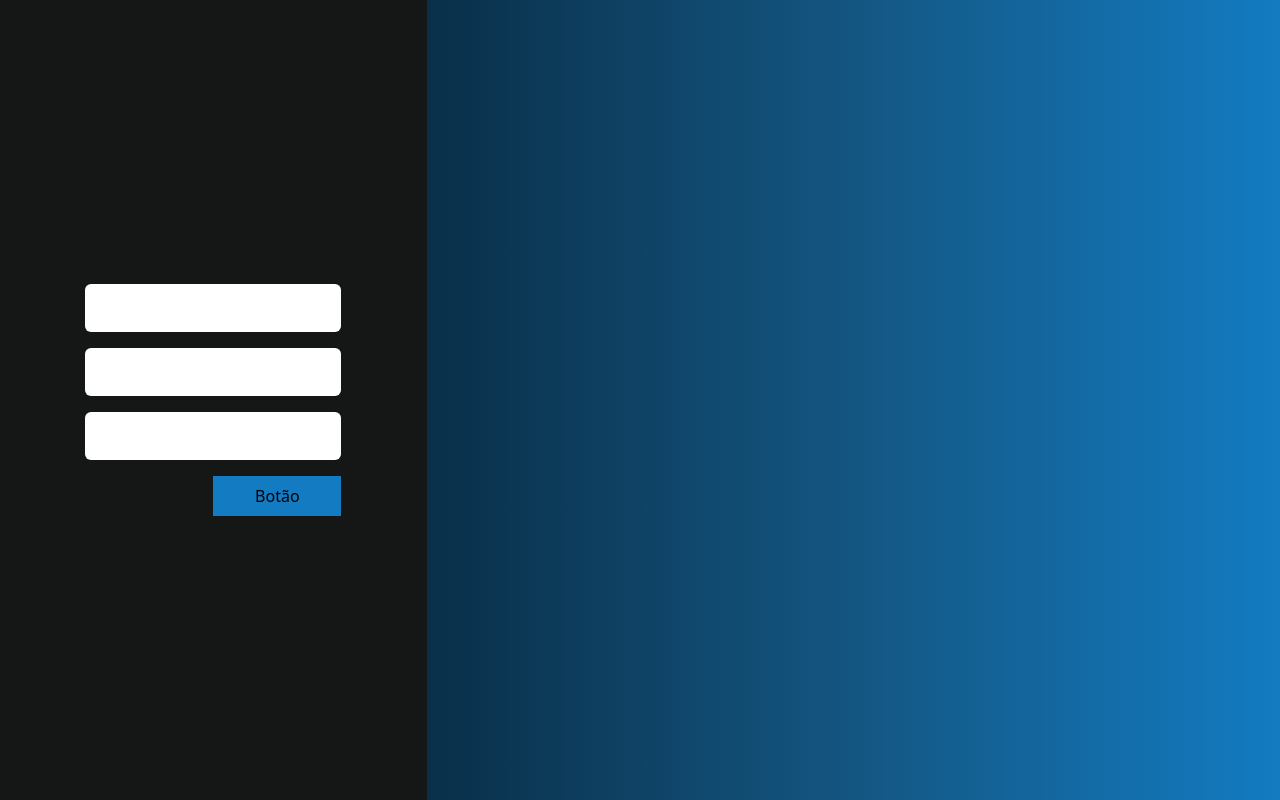
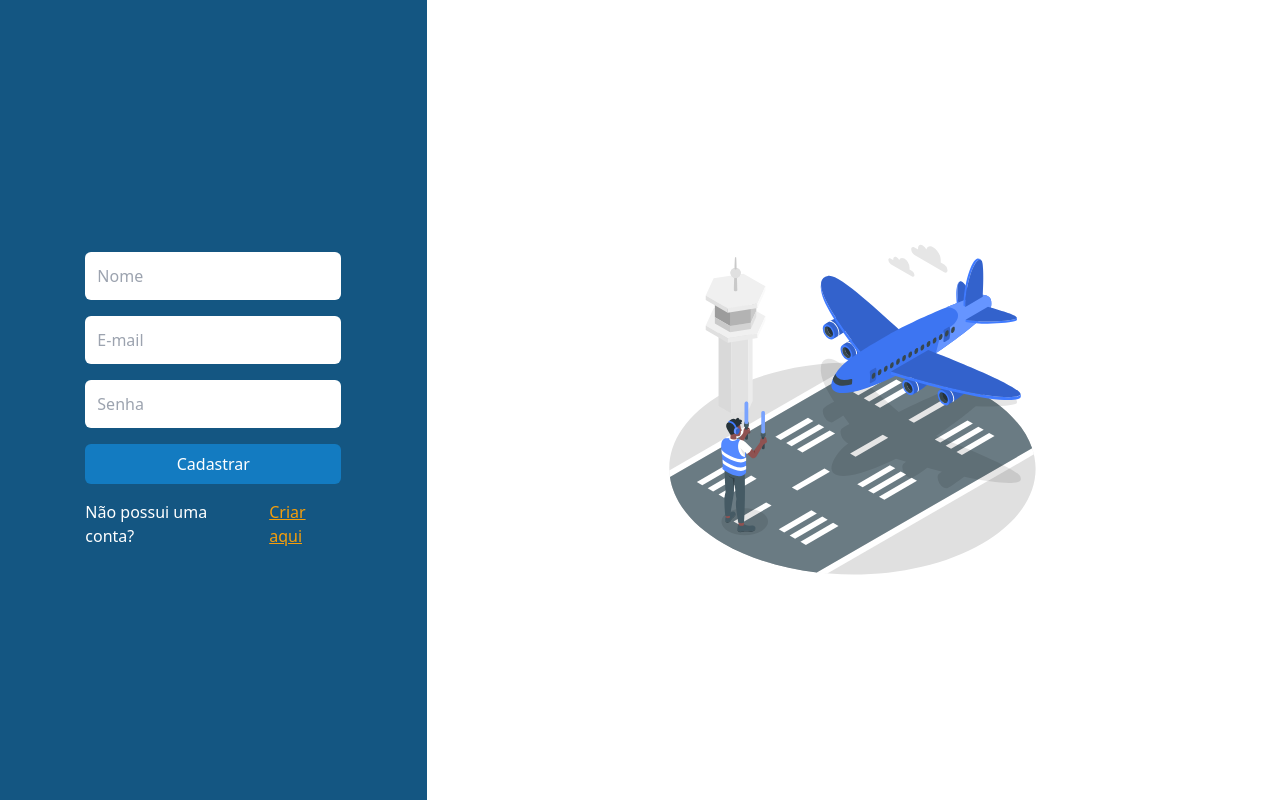
Before and after one commit to Miles-Manager/Web_Miles_Manager, a React (Vite) app: page /sign-up in a window 1280 px wide. Built offline with nearby package versions, Linux system fonts and the light colour scheme.

Commit message:
💄feat (WIP): sign up styles structure

```diff
--- a/src/pages/sign-up/index.tsx
+++ b/src/pages/sign-up/index.tsx
@@ -1,17 +1,37 @@
+import aircraft from '@/assets/aircraft.svg'
+
 export const SignUp: React.FC = () => {
 	return (
-		<div className="text-bold grid h-full w-full  lg:grid-cols-5 xl:grid-cols-3">
-			<div className="flex items-center bg-project-gray-900 lg:col-span-2 xl:col-span-1">
+		<div className="text-bold grid h-full w-full lg:grid-cols-5 xl:grid-cols-3">
+			<div className="flex items-center bg-project-blue-200 lg:col-span-2 xl:col-span-1">
 				<div className="m-auto flex w-3/5 flex-col gap-4">
-					<input type="text" className="rounded-md p-3" />
-					<input type="text" className="rounded-md p-3" />
-					<input type="text" className="rounded-md p-3" />
-					<button className="h-10 w-32 self-end bg-project-blue-100">
-						Botão
+					<input type="text" placeholder="Nome" className="rounded-md p-3" />
+					<input type="email" placeholder="E-mail" className="rounded-md p-3" />
+					<input
+						type="password"
+						placeholder="Senha"
+						className="rounded-md p-3"
+					/>
+					<button className="font-semiboldbold h-10 w-[100%] self-center rounded-md bg-project-blue-100 text-white ">
+						Cadastrar
 					</button>
+					<div className="flex gap-3">
+						<span className=" text-white">Não possui uma conta?</span>
+						<a
+							className=" text-decoration-line: text-amber-500 underline"
+							href="/"
+						>
+							Criar aqui
+						</a>
+					</div>
 				</div>
 			</div>
-			<div className="hidden  bg-gradient-to-r from-project-blue-300 via-project-blue-200 to-project-blue-100 lg:col-span-3 lg:flex xl:col-span-2"></div>
+
+			<div className="hidden h-auto w-auto bg-white lg:col-span-3 lg:flex xl:col-span-2">
+				<div className="m-auto flex h-[50vh] w-[50vw] ">
+					<img src={aircraft} alt="Aircraft" className="h-full w-full" />
+				</div>
+			</div>
 		</div>
 	)
 }
```
Also changed, not shown: src/assets/aircraft.svg (added), 1 other file (tests, documents, lock files or other folders).
